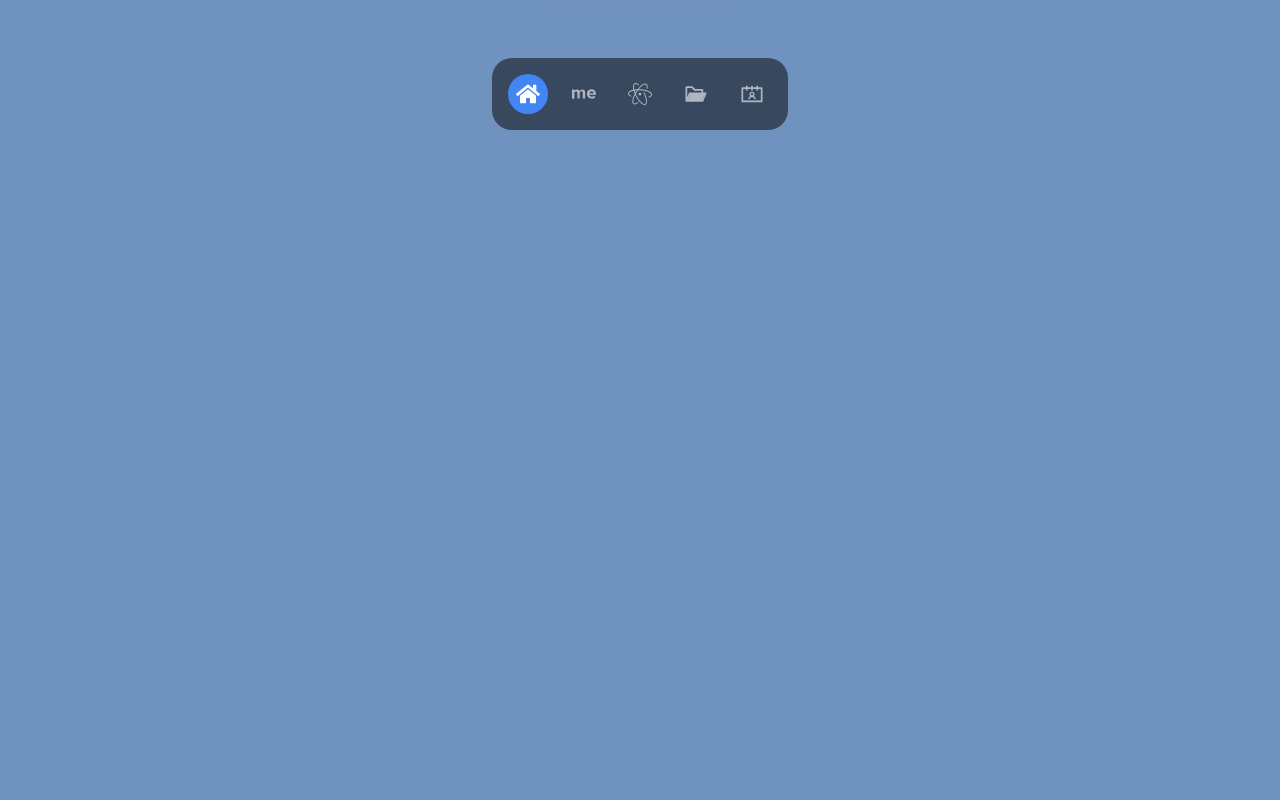
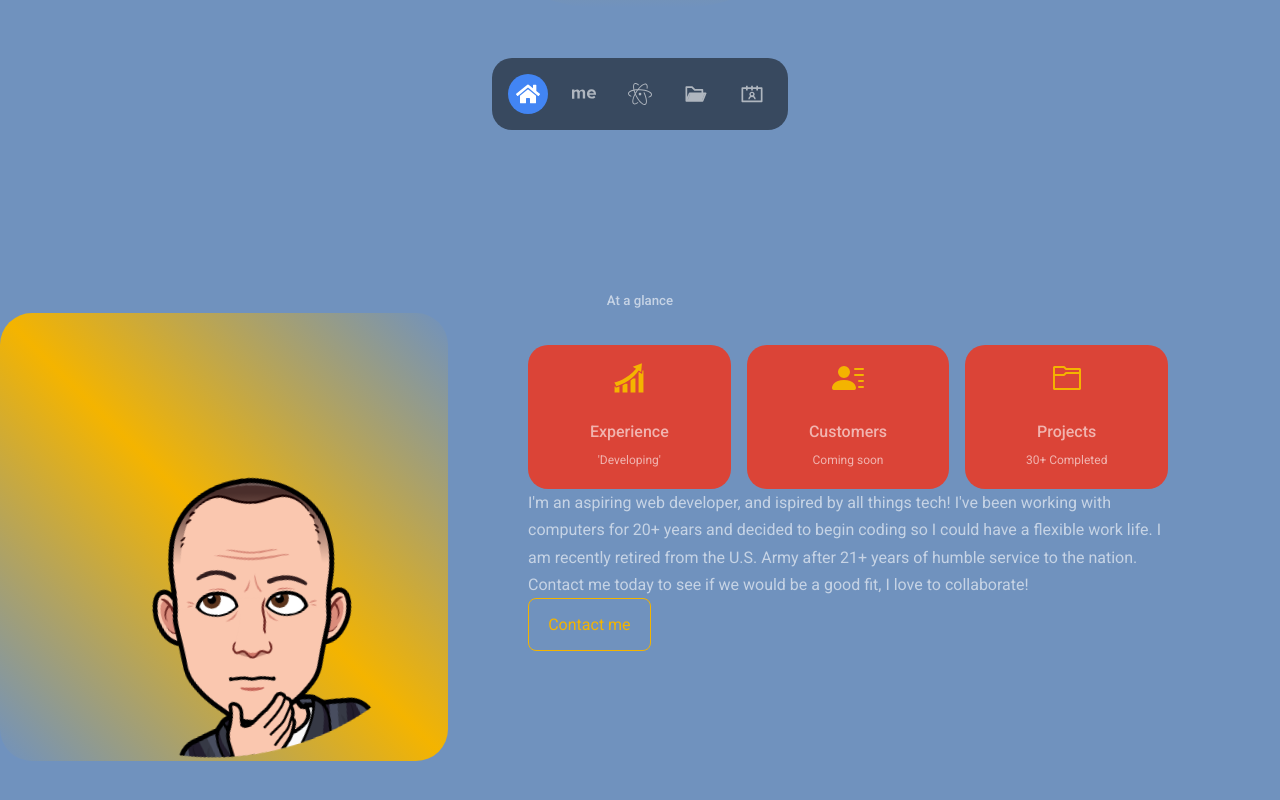
Before and after one commit to kevin-foreman/Personal-React-Portfolio, a React (Create React App) app: page / in a window 1280 px wide. Shown: the part 638-1438 px from the top of the page. Built offline with nearby package versions, Linux system fonts and the light colour scheme.

Commit message:
Added and styled content to about me at a glance

```diff
--- a/src/components/about/About.jsx
+++ b/src/components/about/About.jsx
@@ -1,9 +1,54 @@
 import React from 'react'
 import './about.css'
+import hmmm from '../../assets/kevin-hmmm.png'
+import { GiProgression } from 'react-icons/gi'
+import { BsFillPersonLinesFill } from 'react-icons/bs'
+import { VscFolder } from 'react-icons/vsc'
 
 const About = () => {
   return (
-    <section id='about'></section>
+    <section id='about'>
+      <h5>At a glance</h5>
+      <div className='container about__container'>
+        <div className="about__me">
+        <div className="about__me-image">
+          <img src={hmmm} alt="Curious Kevin" />
+        </div>
+        </div>
+        <div className="about__content">
+        <div className="about__cards">
+
+          <article className="about__card">
+            <GiProgression className="about__icon" />
+            <h5>Experience</h5>
+            <small>'Developing'</small>
+          </article>
+
+          <article className="about__card">
+            <BsFillPersonLinesFill className="about__icon" />
+            <h5>Customers</h5>
+            <small>Coming soon</small>
+          </article>
+
+          <article className="about__card">
+            <VscFolder className="about__icon" />
+            <h5>Projects</h5>
+            <small>30+ Completed</small>
+          </article>
+
+        </div>
+        <p>
+          I'm an aspiring web developer, and ispired by all things tech!
+          I've been working with computers for 20+ years and decided to begin
+          coding so I could have a flexible work life.
+          I am recently retired from the U.S. Army after 21+ years of humble
+          service to the nation. Contact me today to see if we would be a good
+          fit, I love to collaborate!
+        </p>
+        <a href="#contact" className='btn'>Contact me</a>
+        </div>
+      </div>
+    </section>
   )
 }
 
--- a/src/components/about/about.css
+++ b/src/components/about/about.css
@@ -0,0 +1,72 @@
+.about__container {
+    display: grid;
+    grid-template-columns: 35% 50%;
+    gap: 5rem;
+}
+
+.about__me {
+    width: 100%;
+    aspect-ratio: 1/1;
+    border-radius: 2rem;
+    background: linear-gradient(
+        45deg,
+        transparent,
+        var(--color-primary),
+        transparent
+    );
+    display: grid;
+    place-items: center;
+}
+
+.about__me-image {
+    border-radius: 2rem;
+    overflow: hidden;
+    transform: rotate(-15deg);
+    transition: var(--transition);
+}
+
+.about__me-image:hover {
+    transform: rotate(0deg)
+}
+
+.about__cards {
+    display: grid;
+    grid-template-columns: repeat(3, 1fr);
+    gap: 1rem;
+}
+
+.about__card {
+    background: var(--color-bg-variant);
+    border-radius: 20px;
+    border: 1px solid transparent;
+    padding: 1rem;
+    text-align: center;
+    transition: var(--transition);
+}
+
+.about__card:hover {
+    background: transparent;
+    border-color: var(--color-primary-variant);
+    border-width: .75rem;
+    cursor: default;
+}
+
+.about__icon {
+    color: var(--color-primary);
+    font-size: 2rem;
+    margin-bottom: 1rem;
+}
+
+.about__card h5 {
+    font-size: 1rem;
+}
+
+.about__card small {
+    font-size: .75rem;
+    color: var(--color-light);
+}
+
+.about__content {
+    margin: 2rem 0 2.5rem;
+    color: var(--color-light)
+}
```
